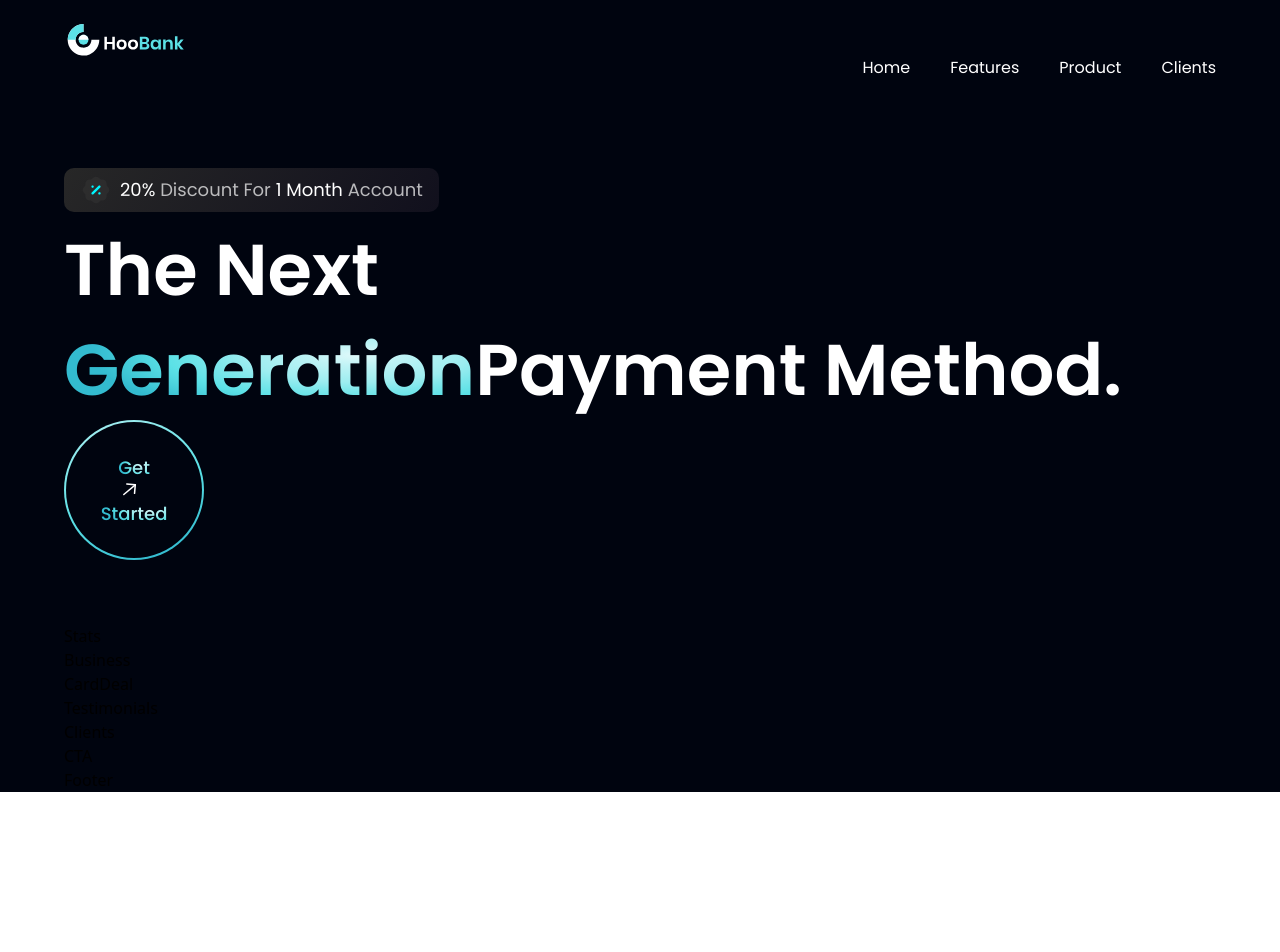
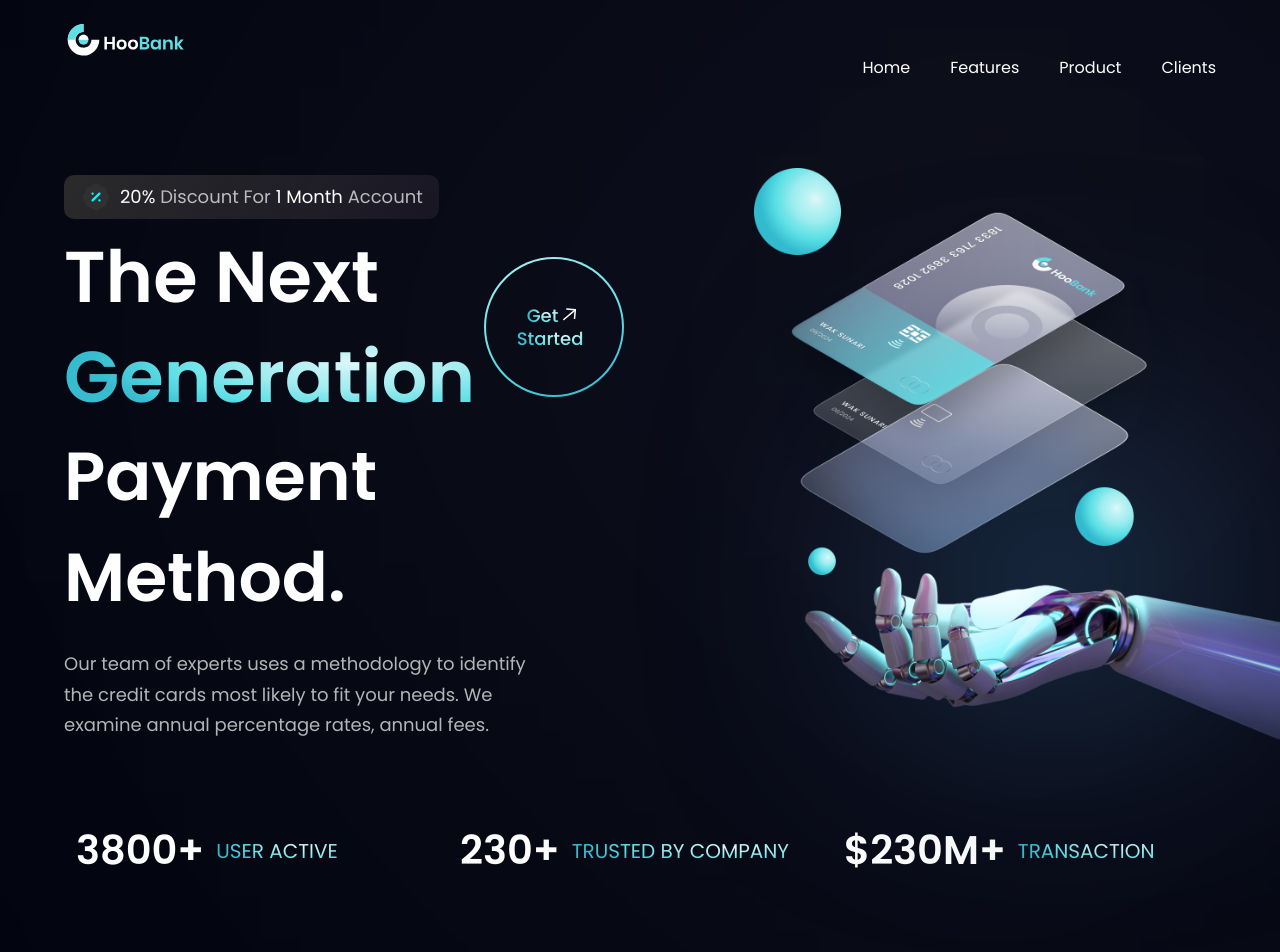
Before and after one commit to sajeed11/Bank_Site, a React (Vite) app: page / in a window 1280 px wide. Shown: the top 952 px of the page. Before the commit the page ends 800 px from the top, so only its background shows below. Built offline with nearby package versions, Linux system fonts and the light colour scheme.

Commit message:
Third Day

```diff
--- a/src/components/GetStarted.jsx
+++ b/src/components/GetStarted.jsx
@@ -9,12 +9,12 @@
       className={`${styles.flexCenter} flex-col bg-primary w-[100%] h-[100%] rounded-full`}
     >
       <div className={`${styles.flexStart} flex-row`}>
-        <p className="font-poppins font-medium text-[18px] leading-[23px]">
+        <p className="font-poppins font-medium text-[18px] leading-[23.4px]">
           <span className="text-gradient">Get</span>
-          <img src={arrowUp} className="w-[23px] h-[23px] object-contain" />
         </p>
+        <img src={arrowUp} className="w-[23px] h-[23px] object-contain" />
       </div>
-      <p className="font-poppins font-medium text-[18px] leading-[23px]">
+      <p className="font-poppins font-medium text-[18px] leading-[23px] mr-2">
         <span className="text-gradient">Started</span>
       </p>
     </div>
--- a/src/components/Hero.jsx
+++ b/src/components/Hero.jsx
@@ -3,11 +3,11 @@
 import GetStarted from "./GetStarted";
 
 const Hero = () => (
-  <section id="home" className={`felx md:flex-row flex-col ${styles.paddingY}`}>
+  <section id="home" className={`flex md:flex-row flex-col ${styles.paddingY}`}>
     <div
       className={`flex-1 ${styles.flexStart} flex-col xl:px-0 sm:px-16 px-6`}
     >
-      <div className="flex felx-row items-center py-[6px] px-4 bg-discount-gradient rounded-[10px] mb-2">
+      <div className="flex flex-row items-center py-[6px] px-4 bg-discount-gradient rounded-[10px] mb-2">
         <img src={discount} alt="discount" className="w-[32px] h-[32px]" />
 
         <p className={`${styles.paragraph} ml-2`}>
@@ -16,17 +16,41 @@
         </p>
       </div>
 
-      <div className="felx flex-row justify-between items-center w-full">
+      <div className="flex flex-row justify-between items-center w-full">
         <h1 className="flex-1 font-poppins font-semibold ss:text-[72px] text-[52px] text-white ss:leading-[100px] leading-[75px]">
-          The Next <br className="sm:block hidden" />
-          {"  "}
+          The Next <br className="sm:block hidden" />{" "}
           <span className="text-gradient">Generation</span>
-          Payment Method.
         </h1>
         <div className="ss:flex hidden md:mr-4 mr-0">
           <GetStarted />
         </div>
       </div>
+      <h1 className="font-poppins font-semibold ss:text-[68px] text-[52px] text-white ss:leading-[100.8px] leading-[75px] w-full">
+        Payment Method.
+      </h1>
+      <p className={`${styles.paragraph} max-w-[470px] mt-5`}>
+        Our team of experts uses a methodology to identify the credit cards most
+        likely to fit your needs. We examine annual percentage rates, annual
+        fees.
+      </p>
+    </div>
+
+    <div className={`flex-1 flex ${styles.flexCenter} md:my-0 my-10 relative`}>
+      <img
+        src={robot}
+        alt="billing"
+        className="w-[100%] h-[100%] relative z-[5]"
+      />
+
+      {/* gradient start */}
+      <div className="absolute z-[0] w-[40%] h-[35%] top-0 pink__gradient" />
+      <div className="absolute z-[1] w-[80%] h-[80%] rounded-full white__gradient bottom-40" />
+      <div className="absolute z-[0] w-[50%] h-[50%] right-20 bottom-20 blue__gradient" />
+      {/* gradient end */}
+    </div>
+
+    <div className={`ss:hidden ${styles.flexCenter}`}>
+      <GetStarted />
     </div>
   </section>
 );
--- a/src/components/Stats.jsx
+++ b/src/components/Stats.jsx
@@ -1,7 +1,26 @@
-import React from "react";
+import { stats } from "../constants";
+import styles from "../style";
 
 const Stats = () => {
-  return <div>Stats</div>;
+  return (
+    <section
+      className={`${styles.flexCenter} flex-row flex-wrap sm:mb-20 mb-6`}
+    >
+      {stats.map((stat) => (
+        <div
+          className={`flex-1 flex flex-row justify-start items-center m-3`}
+          key={stat.id}
+        >
+          <h4 className="font-poppins font-semibold xs:text-[40px] text-[30px] xs:leading-[53px] leading-[43px] text-white">
+            {stat.value}
+          </h4>
+          <p className="font-poppins font-noraml xs:text-[20px] text-[15px] xs:leading-[26px] leading-[21px] text-gradient uppercase ml-3">
+            {stat.title}
+          </p>
+        </div>
+      ))}
+    </section>
+  );
 };
 
 export default Stats;
```
